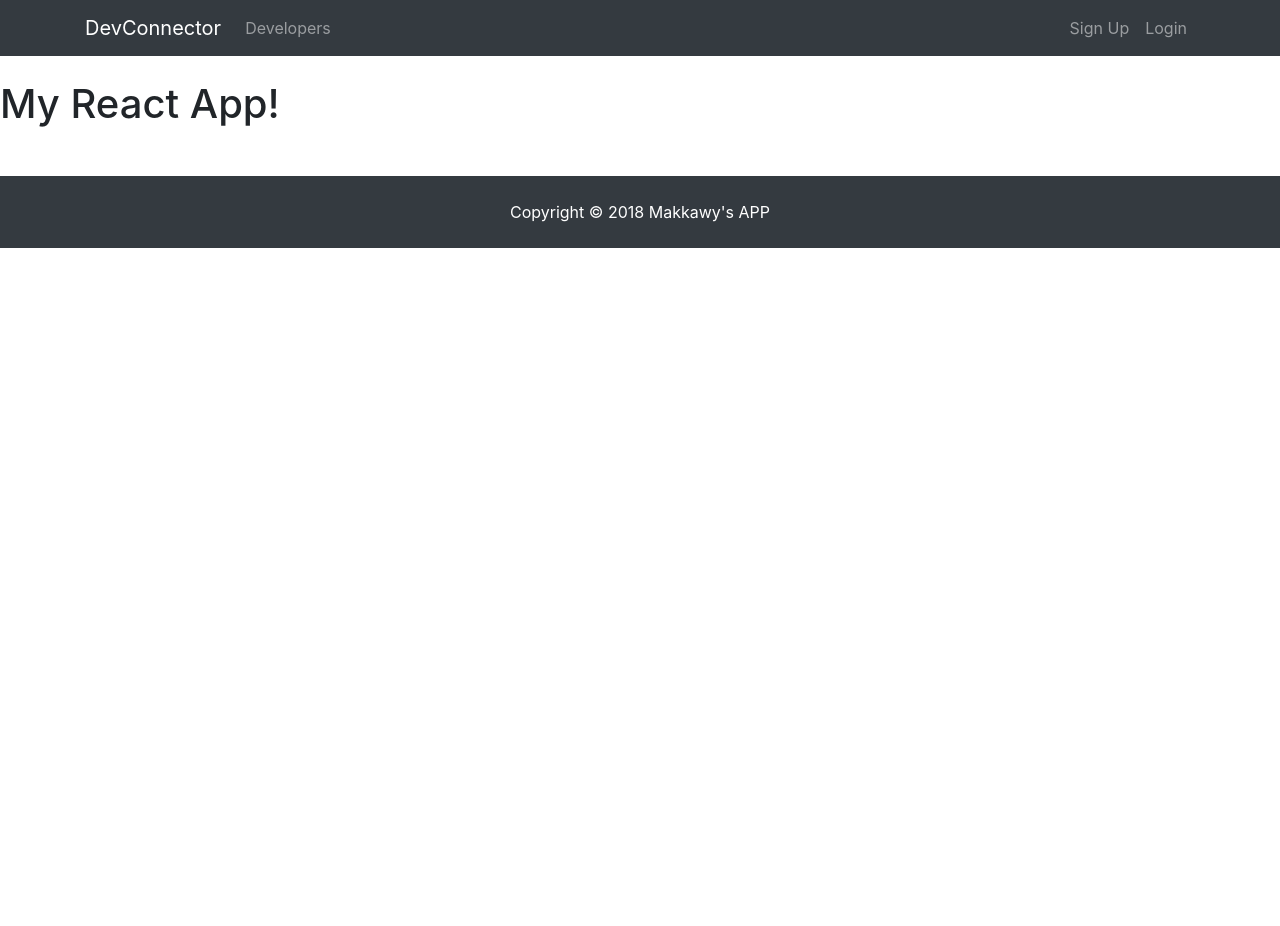
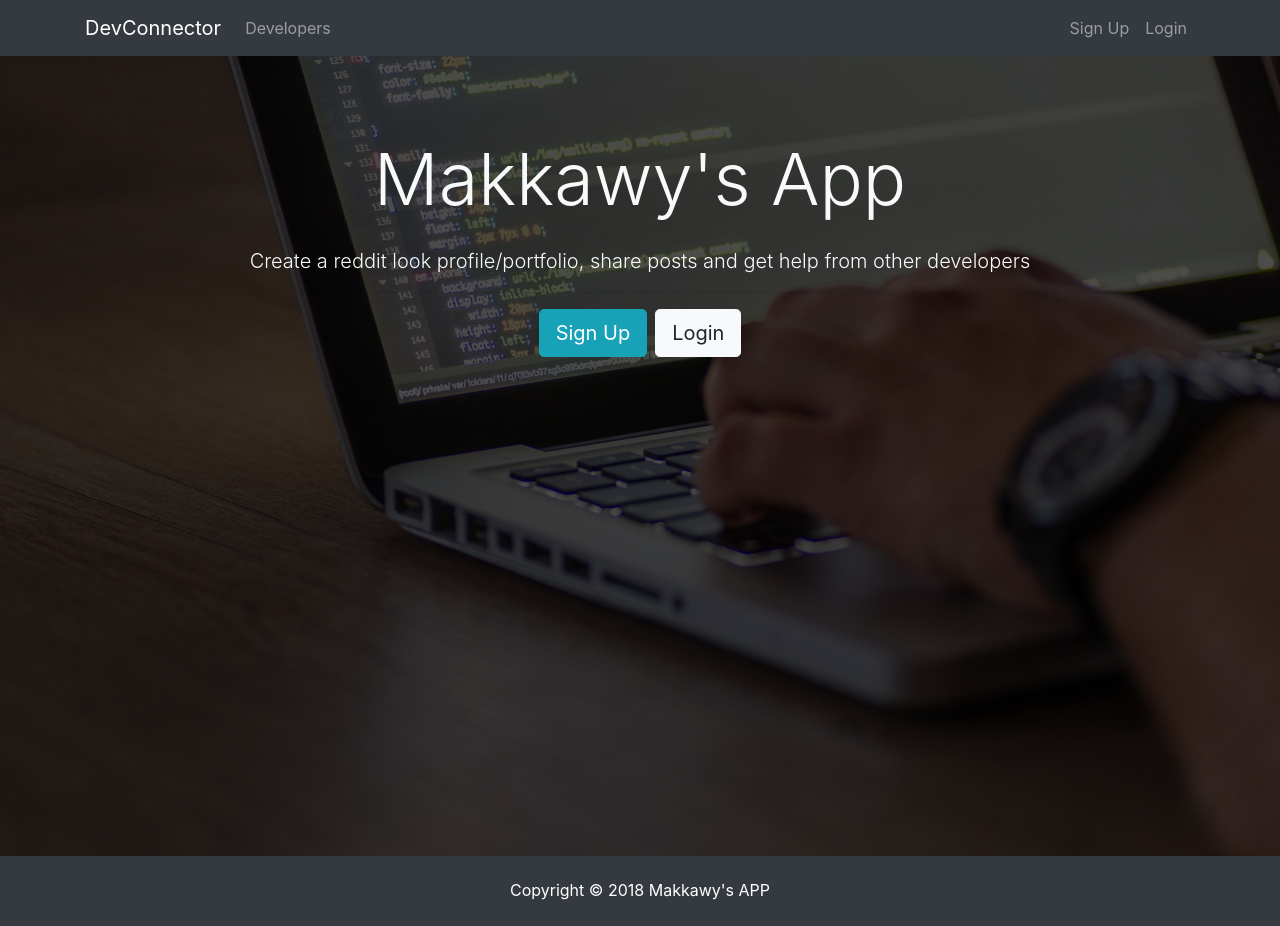
Before and after one commit to makkawysaleh/finalWebSec, a React (Create React App) app in the folder client/: page / in a window 1280 px wide. Before the commit the page ends 800 px from the top, so only its background shows below. Built offline with nearby package versions, Linux system fonts and the light colour scheme.

Commit message:
add Router and login,register components.

```diff
--- a/client/package.json
+++ b/client/package.json
@@ -5,6 +5,7 @@
   "dependencies": {
     "react": "^16.6.3",
     "react-dom": "^16.6.3",
+    "react-router-dom": "^4.3.1",
     "react-scripts": "2.1.1"
   },
   "scripts": {
--- a/client/src/App.js
+++ b/client/src/App.js
@@ -1,16 +1,22 @@
 import React, { Component } from 'react';
+import { BrowserRouter as Router, Route } from 'react-router-dom';
+
 import Navbar from './components/layout/Navbar';
 import Footer from './components/layout/Footer';
+import Landing from './components/layout/Landing';
+
 import './App.css';
 
 class App extends Component {
   render() {
     return (
-      <div className="App">
-        <Navbar />
-        <h1>My React App!</h1>
-        <Footer />
-      </div>
+      <Router>
+        <div className="App">
+          <Navbar />
+          <Route exact path="/" component={Landing} />
+          <Footer />
+        </div>
+      </Router>
     );
   }
 }
--- a/client/src/components/layout/Landing.js
+++ b/client/src/components/layout/Landing.js
@@ -8,11 +8,11 @@ class Landing extends Component {
           <div className="container">
             <div className="row">
               <div className="col-md-12 text-center">
-                <h1 className="display-3 mb-4">Developer Connector</h1>
+                <h1 className="display-3 mb-4">Makkawy's App</h1>
                 <p className="lead">
                   {' '}
-                  Create a developer profile/portfolio, share posts and get help
-                  from other developers
+                  Create a reddit look profile/portfolio, share posts and get
+                  help from other developers
                 </p>
                 <hr />
                 <a href="register.html" className="btn btn-lg btn-info mr-2">
```
Also changed, not shown: client/src/components/auth/Login.js (added), client/src/components/auth/Register.js (added).
